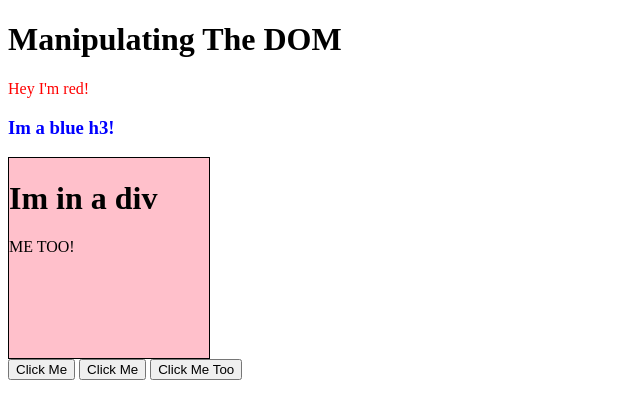
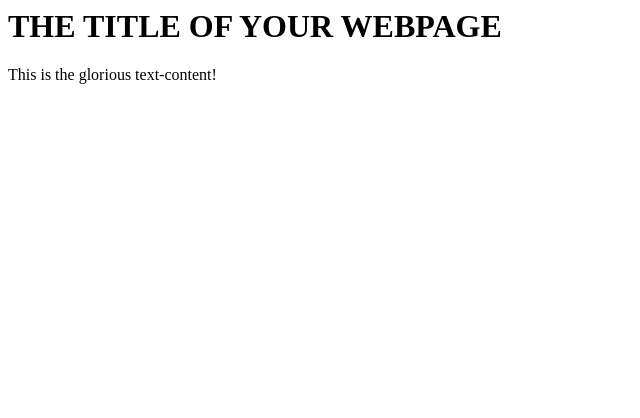
Before and after one commit to JohnBesco/manipulatingDOM, a plain HTML site: page index.html in a window 1280 px wide. Shown: the whole page, without its empty margins (0-640 px from the left). Drawn offline with Linux system fonts and the light colour scheme.

Commit message:
First commit

```diff
--- a/index.html
+++ b/index.html
@@ -1,21 +1,10 @@
-<!DOCTYPE html>
-<html lang="en">
-<head>
-    <meta charset="UTF-8">
-    <meta http-equiv="X-UA-Compatible" content="IE=edge">
-    <meta name="viewport" content="width=device-width, initial-scale=1.0">
-    <title>Manipulating The Dom</title>
-    <script src="javascript.js" defer></script>
-</head>
 <body>
-    <h1>
-      Manipulating The DOM
-    </h1>
-    <div id="container"></div>
-
-    <button onclick="alert('Hello World')">Click Me</button>
-    <button >Click Me</button>
-    <button id="btn">Click Me Too</button>
-
-  </body>
-</html>
+  <h1>
+    THE TITLE OF YOUR WEBPAGE
+  </h1>
+  <div id="container">
+  	<div class="content">
+      This is the glorious text-content!
+    </div>
+  </div>
+</body>
--- a/javascript.js
+++ /dev/null
@@ -1,50 +0,0 @@
-// Add red text
-
-const container = document.querySelector('#container');
-
-const addRedText = document.createElement('p');
-
-addRedText.style.color = 'red';
-
-addRedText.classList.add('content');
-addRedText.textContent = "Hey I'm red!";
-
-container.appendChild(addRedText);
-
-// Add blue text
-
-const moreContent = document.createElement('h3');
-
-moreContent.style.color = 'blue';
-
-moreContent.classList.add('blueText');
-moreContent.textContent = 'Im a blue h3!';
-
-container.appendChild(moreContent)
-
-const addDiv = document.createElement('div');
-
-addDiv.style.border = '1px solid black';
-addDiv.style.backgroundColor = 'pink';
-addDiv.style.width = '200px';
-addDiv.style.height = '200px';
-
-const divContent = document.createElement('h1');
-divContent.textContent = 'Im in a div';
-
-addDiv.appendChild(divContent);
-
-const moreDivContent = document.createElement('p');
-moreDivContent.textContent = 'ME TOO!'
-
-addDiv.appendChild(moreDivContent);
-
-container.appendChild(addDiv);
-
-//const btn = document.querySelector('#btn');
-//btn.onclick = () => alert("Hello World");
-
-const btn = document.querySelector('#btn');
-btn.addEventListener('click', () => {
-    alert("Hello World");
-});
```
